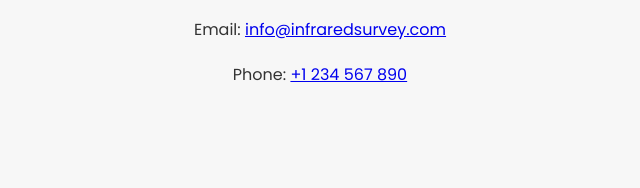
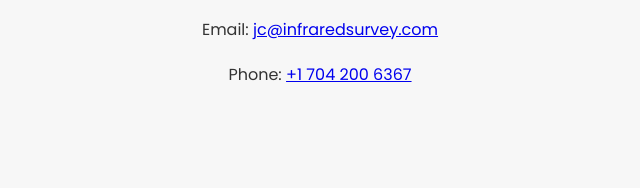
Before and after one commit to InfraredSurvey/JohnCannamela, a plain HTML site: page index.html in a window 1280 px wide. Shown: the part 1026-1214 px from the top of the page, 320-960 px from the left. Drawn offline with Linux system fonts and the light colour scheme.

Commit message:
Update index.html

```diff
--- a/index.html
+++ b/index.html
@@ -184,8 +184,8 @@
         <!-- Contact Section -->
         <section id="contact" class="section">
             <h2 class="section-title">Contact Us</h2>
-            <p>Email: <a href="mailto:info@infraredsurvey.com">info@infraredsurvey.com</a></p>
-            <p>Phone: <a href="tel:+1234567890">+1 234 567 890</a></p>
+            <p>Email: <a href="mailto:jc@infraredsurvey.com">jc@infraredsurvey.com</a></p>
+            <p>Phone: <a href="tel:+17042006367">+1 704 200 6367</a></p>
         </section>
     </div>
 
```
